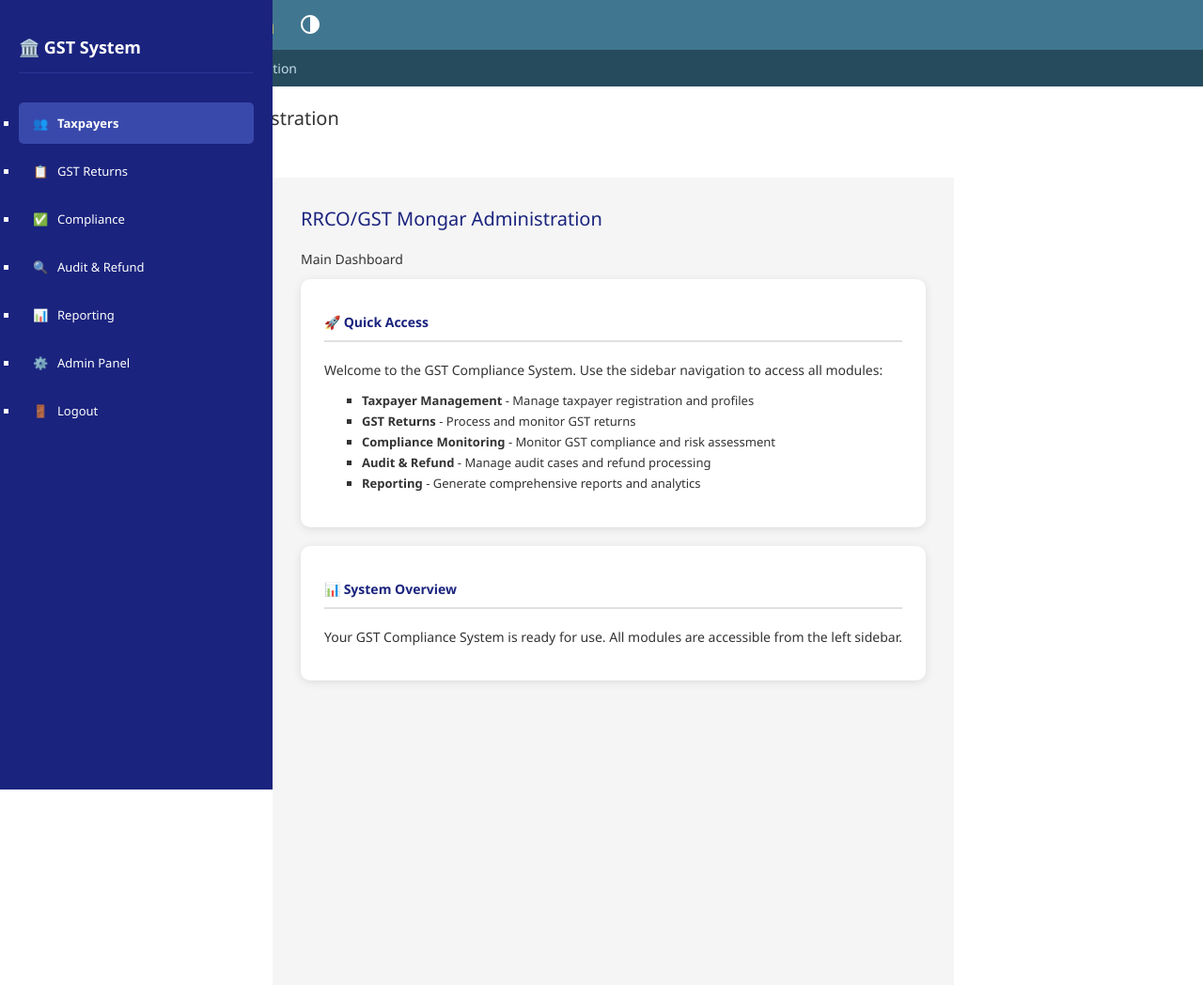
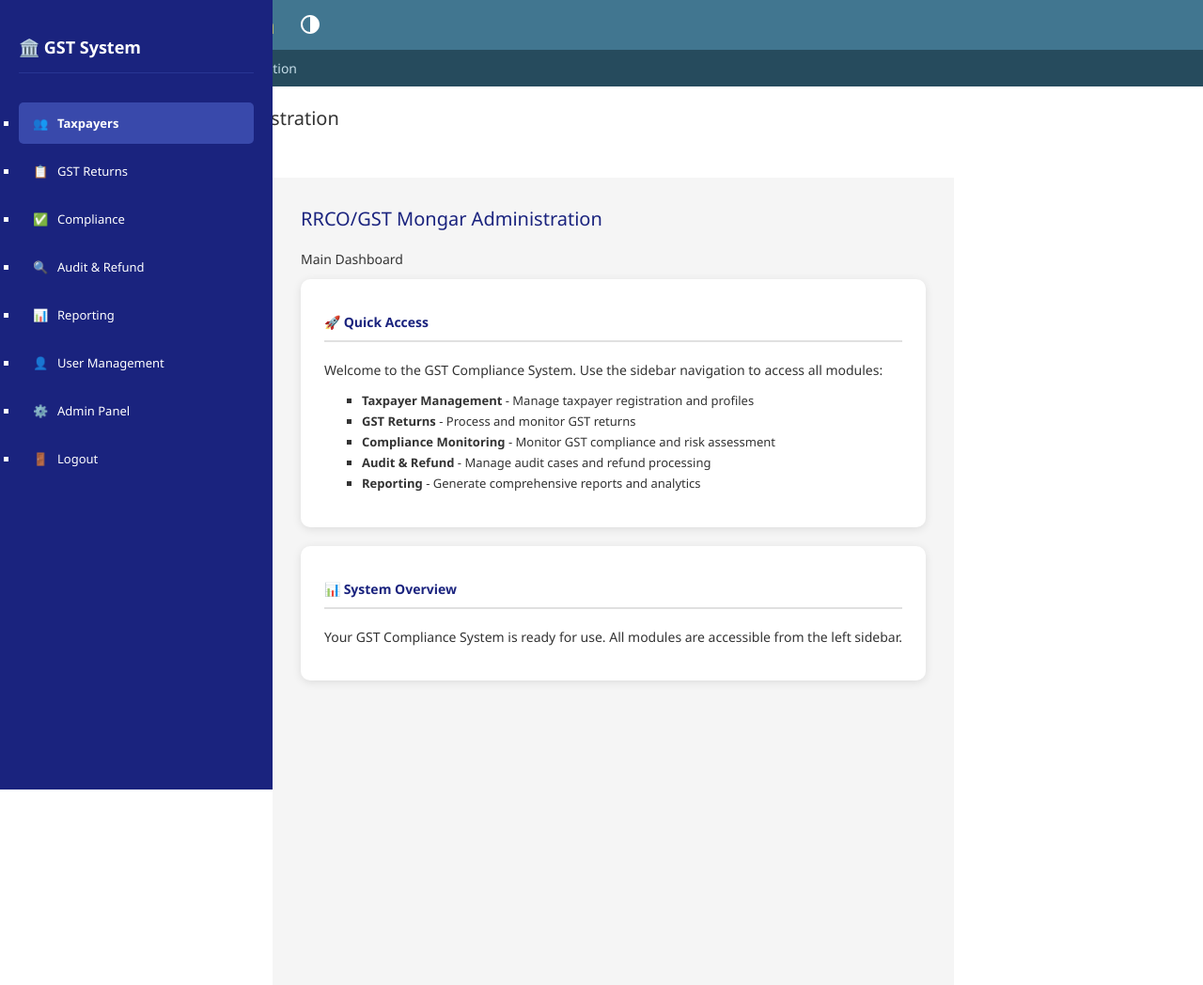
Before and after one commit to jamphel-tshering/gst_compliance_system, a Django app: page /admin/dashboard/ in a window 1280 px wide. Shown: the top 1048 px of the page at 94% size. Run offline with Django 5.2, Linux system fonts and the light colour scheme.

Commit message:
Fix dashboard links to point to admin interfaces instead of API endpoints

```diff
--- a/core/admin.py
+++ b/core/admin.py
@@ -12,31 +12,31 @@ def main_dashboard(request):
     dashboard_links = [
         {
             'title': 'Taxpayer Management',
-            'url': '/taxpayers/',
+            'url': '/admin/taxpayers/taxpayermaster/',
             'description': 'Manage taxpayer registration and profiles',
             'icon': '👥'
         },
         {
             'title': 'GST Returns',
-            'url': '/returns/',
+            'url': '/admin/returns/gstreturn/',
             'description': 'Process and monitor GST returns',
             'icon': '📋'
         },
         {
             'title': 'Compliance Monitoring',
-            'url': '/compliance/',
+            'url': '/admin/compliance/compliancemonitoring/',
             'description': 'Compliance monitoring, risk assessment, and enforcement',
             'icon': '✅'
         },
         {
             'title': 'Audit & Refund',
-            'url': '/audit_refund/',
+            'url': '/admin/audit_refund/auditcase/',
             'description': 'Audit case management and refund processing',
             'icon': '🔍'
         },
         {
             'title': 'Reporting',
-            'url': '/reporting/',
+            'url': '/admin/reporting/reporttemplate/',
             'description': 'Centralized Reporting and Analytics Layer',
             'icon': '📊'
         },
--- a/templates/core/main_dashboard.html
+++ b/templates/core/main_dashboard.html
@@ -92,11 +92,12 @@
     <div class="sidebar">
         <h2>🏛️ GST System</h2>
         <ul class="sidebar-menu">
-            <li><a href="/taxpayers/" class="active"><span class="icon">👥</span>Taxpayers</a></li>
-            <li><a href="/returns/"><span class="icon">📋</span>GST Returns</a></li>
-            <li><a href="/compliance/"><span class="icon">✅</span>Compliance</a></li>
-            <li><a href="/audit_refund/"><span class="icon">🔍</span>Audit & Refund</a></li>
-            <li><a href="/reporting/"><span class="icon">📊</span>Reporting</a></li>
+            <li><a href="/admin/taxpayers/taxpayermaster/" class="active"><span class="icon">👥</span>Taxpayers</a></li>
+            <li><a href="/admin/returns/gstreturn/"><span class="icon">📋</span>GST Returns</a></li>
+            <li><a href="/admin/compliance/compliancemonitoring/"><span class="icon">✅</span>Compliance</a></li>
+            <li><a href="/admin/audit_refund/auditcase/"><span class="icon">🔍</span>Audit & Refund</a></li>
+            <li><a href="/admin/reporting/reporttemplate/"><span class="icon">📊</span>Reporting</a></li>
+            <li><a href="/admin/core/user/"><span class="icon">👤</span>User Management</a></li>
             <li><a href="/admin/"><span class="icon">⚙️</span>Admin Panel</a></li>
             <li><a href="/logout/"><span class="icon">🚪</span>Logout</a></li>
         </ul>
```
